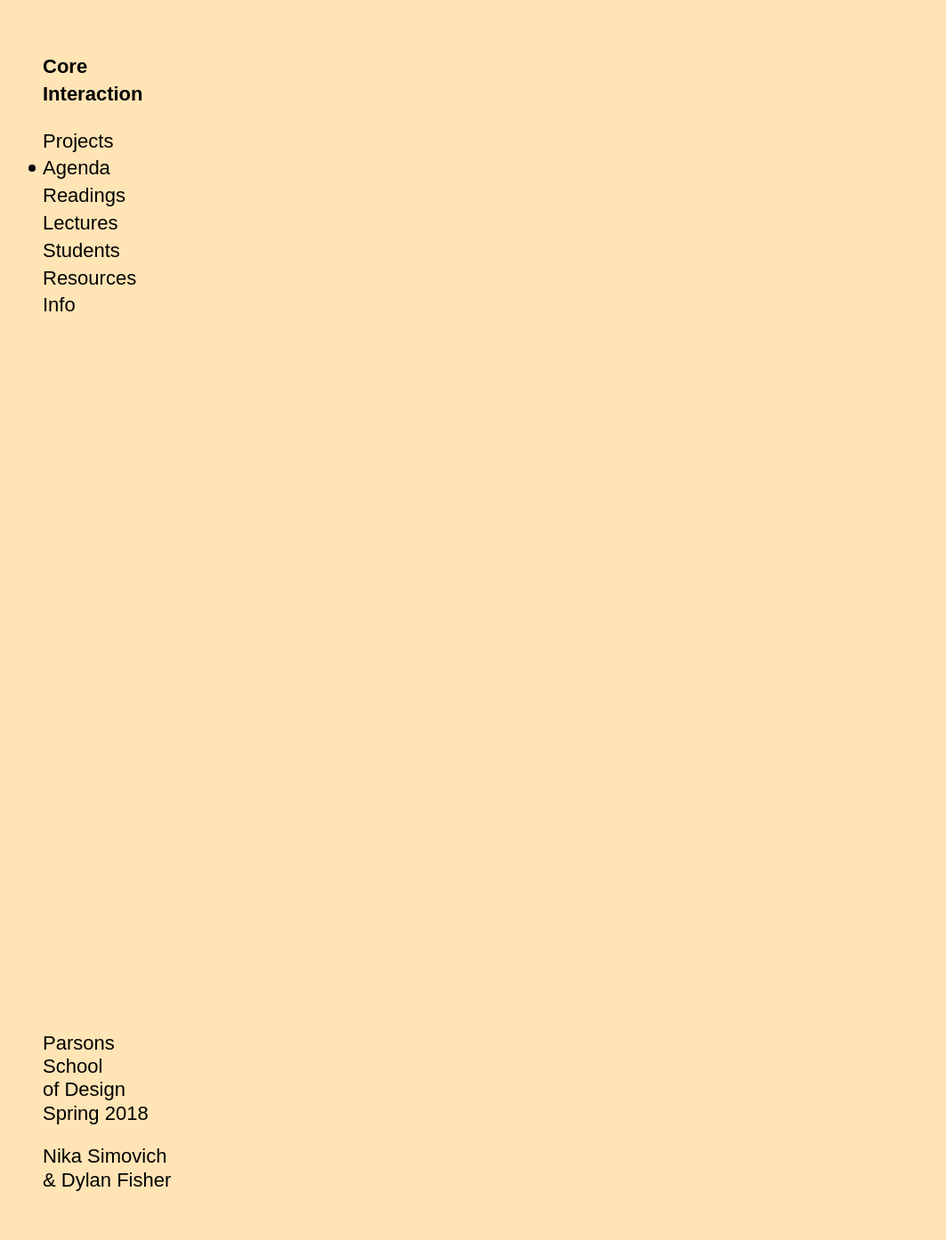
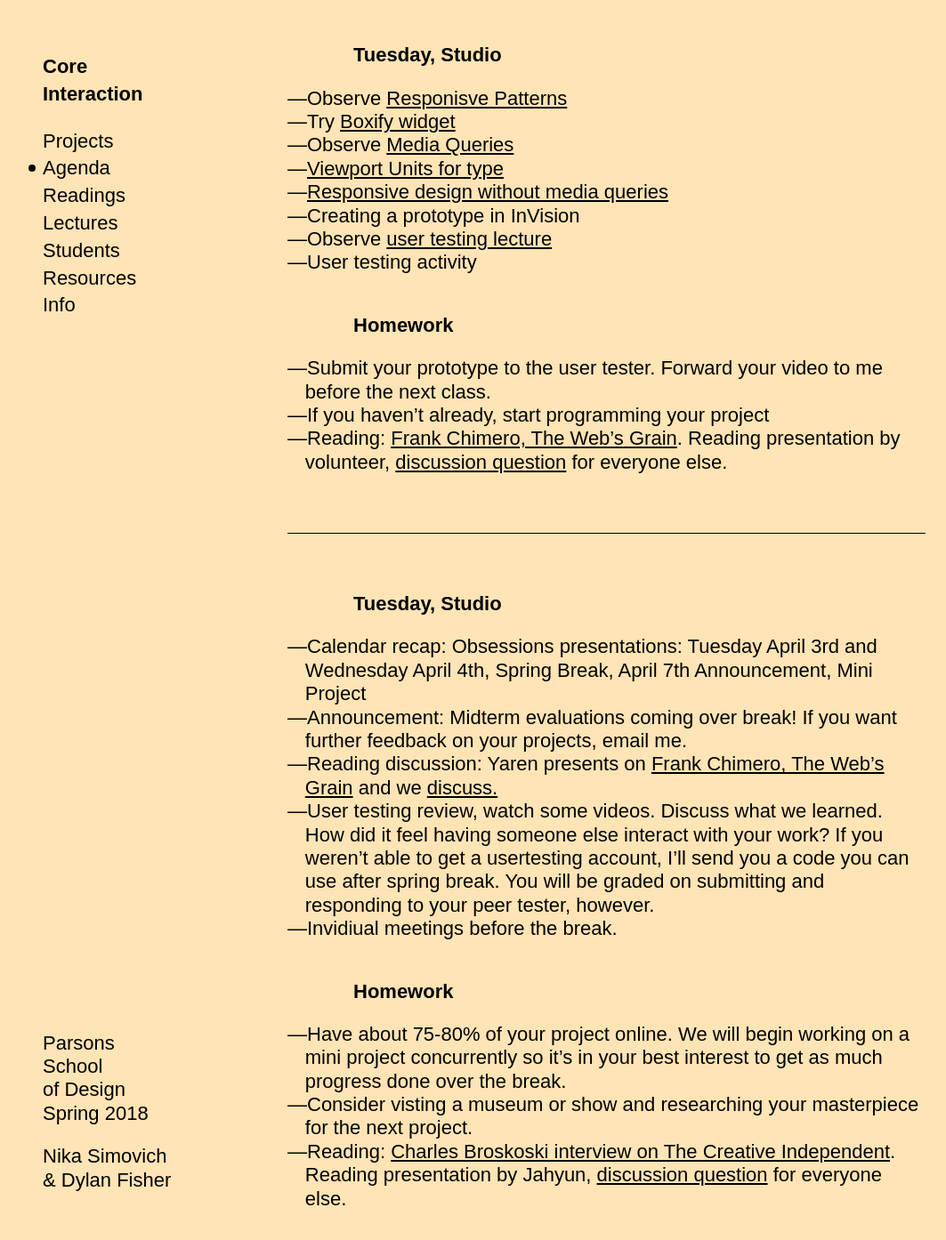
Before and after one commit to dylanfisher/ci18, a Jekyll site: the page built from _agendas/week-8.md, in a window 1280 px wide and 1400 px high, scrolled down 1132 px. Shown: the top 1394 px of the window at 89% size, without its empty margins (12-1075 px from the left). Built offline with Jekyll 4.4.1, drawn with Linux system fonts in a browser that asks for light colours; some web fonts are replaced.

Commit message:
Update agenda

```diff
--- a/_agendas/week-8.md
+++ b/_agendas/week-8.md
@@ -35,3 +35,41 @@ date_range:       3/12 – 3/16
 - Shuting and Vincent start next class with weekly interest.
 
 ---
+
+
+### Tuesday, Studio
+
+- Observe [Responisve Patterns](http://bradfrost.github.io/this-is-responsive/patterns.html)
+- Try [Boxify widget](https://mattwolff.github.io/interactive/boxify)
+- Observe [Media Queries](https://mediaqueri.es/)
+- [Viewport Units for type](https://css-tricks.com/fun-viewport-units/)
+- [Responsive design without media queries](../assets/lectures/studio/responsive-intro.zip)
+- Creating a prototype in InVision
+- Observe [user testing lecture](../assets/lectures/lecture-7_user-testing.pdf)
+- User testing activity
+
+
+### Homework
+
+- Submit your prototype to the user tester. Forward your video to me before the next class.
+- If you haven&rsquo;t already, start programming your project
+- Reading: [Frank Chimero, The Web&rsquo;s Grain](https://frankchimero.com/writing/the-webs-grain/). Reading presentation by volunteer, [discussion question](https://docs.google.com/document/d/1-v9-OHzg-NIyLYAKzptaTL7eM9trWpkw206ygsiV1ps/edit?usp=sharing) for everyone else.
+
+---
+
+### Tuesday, Studio
+
+- Calendar recap: Obsessions presentations: Tuesday April 3rd and Wednesday April 4th, Spring Break, April 7th Announcement, Mini Project
+- Announcement: Midterm evaluations coming over break! If you want further feedback on your projects, email me.
+- Reading discussion: Yaren presents on [Frank Chimero, The Web&rsquo;s Grain](https://frankchimero.com/writing/the-webs-grain/) and we [discuss.](https://docs.google.com/document/d/1-v9-OHzg-NIyLYAKzptaTL7eM9trWpkw206ygsiV1ps/edit?usp=sharing)
+- User testing review, watch some videos. Discuss what we learned. How did it feel having someone else interact with your work? If you weren&rsquo;t able to get a usertesting account, I&rsquo;ll send you a code you can use after spring break. You will be graded on submitting and responding to your peer tester, however.
+- Invidiual meetings before the break.
+
+
+### Homework
+
+- Have about 75-80% of your project online. We will begin working on a mini project concurrently so it&rsquo;s in your best interest to get as much progress done over the break.
+- Consider visting a museum or show and researching your masterpiece for the next project.
+- Reading: [Charles Broskoski interview on The Creative Independent](https://thecreativeindependent.com/people/charles-broskoski-on-self-discovery-upon-revisiting-things-youve-accumulated-over-time/). Reading presentation by Jahyun, [discussion question](https://docs.google.com/document/d/1MQCjSiPStJMSgRwk7ylaC5z8iap2YhYf5jOQ7GFdHJc/edit?usp=sharing) for everyone else.
+
+---
```
Also changed, not shown: _projects/masterpiece.md (added, +28 -0 lines).
